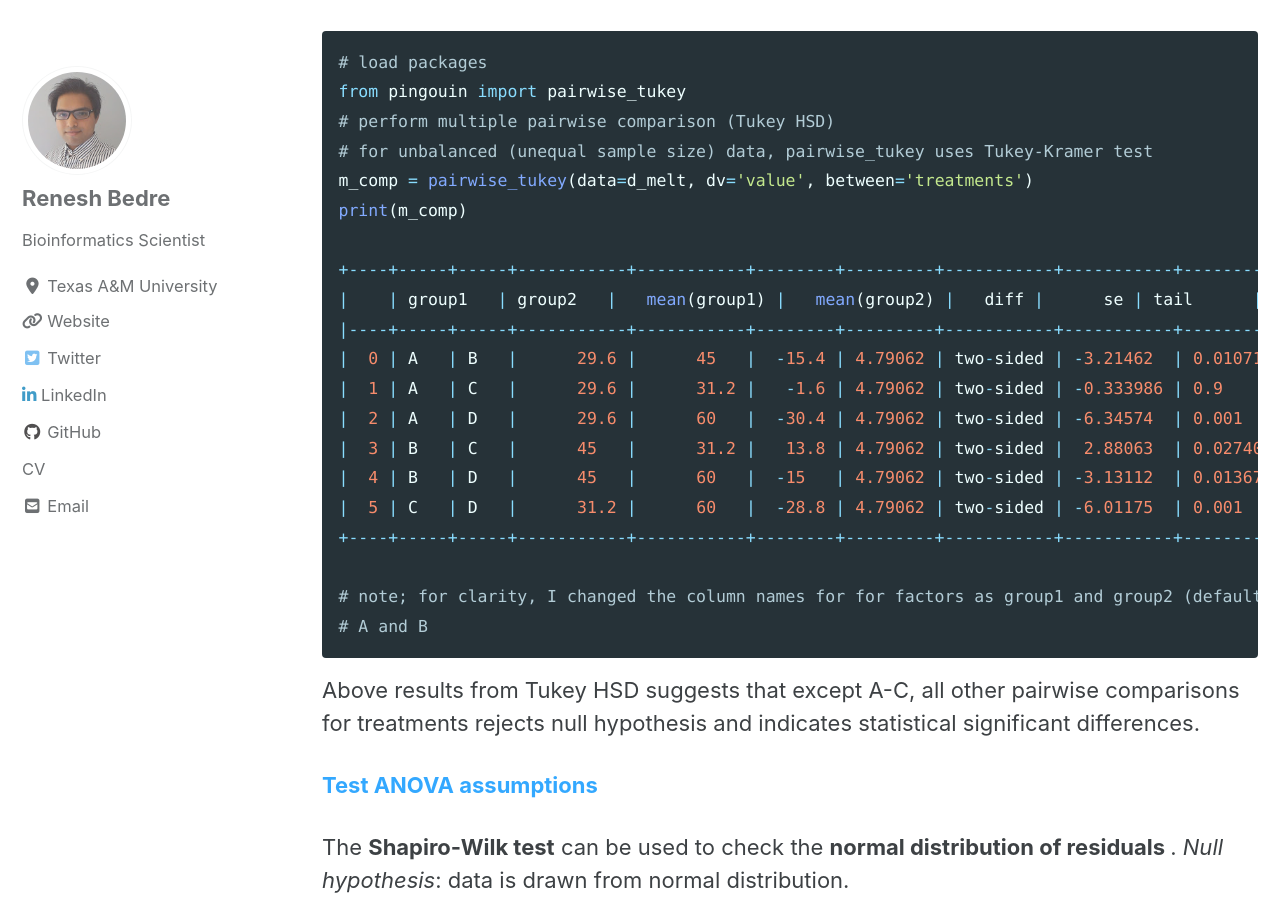
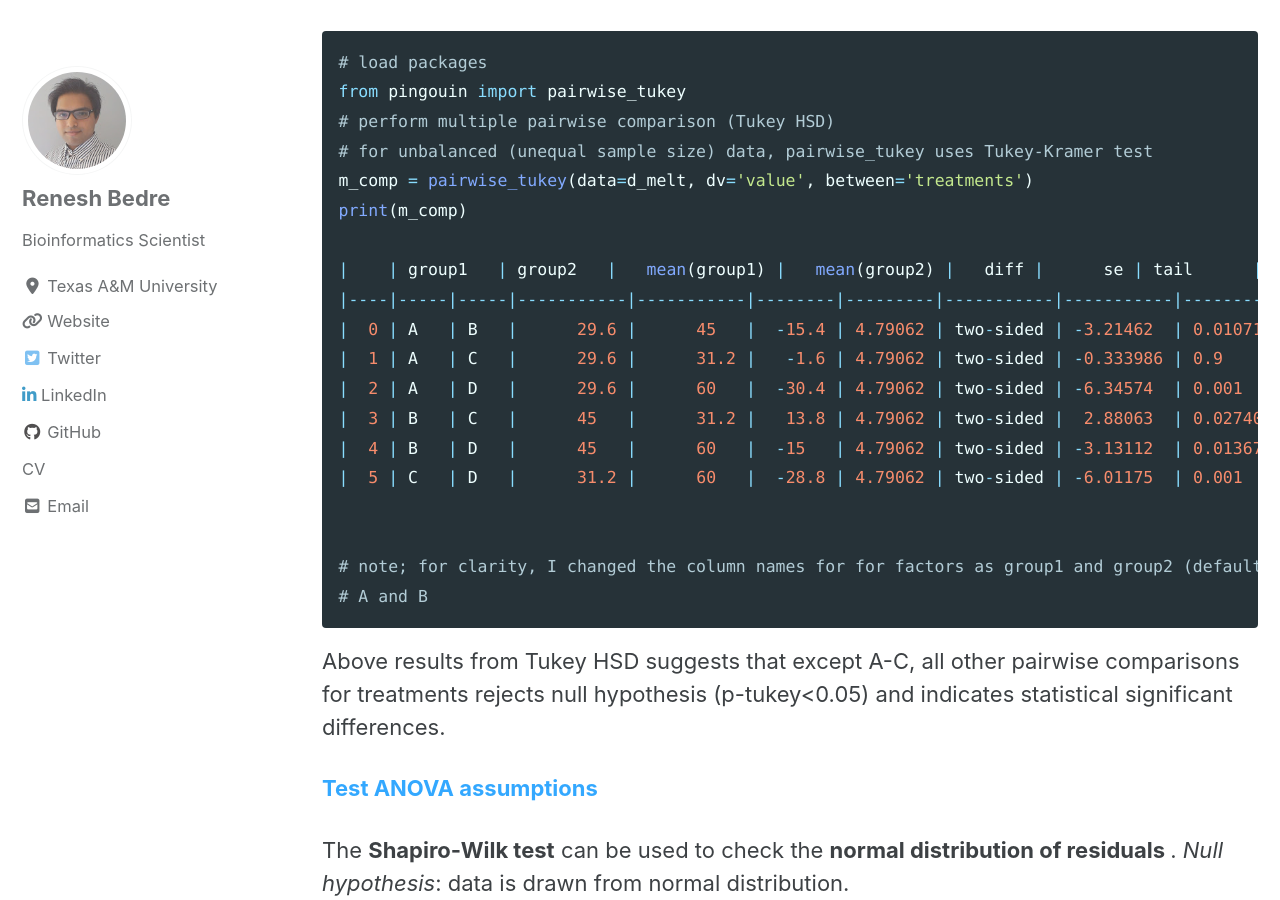
Before and after one commit to reneshbedre/reneshbedre.github.io, a Jekyll site: the page built from _posts/2018-10-22-anova.md, in a window 1280 px wide and 900 px high, scrolled down 3630 px. Built offline with Jekyll 4.4.1, drawn with Linux system fonts in a browser that asks for light colours; cached includes are drawn as plain includes; nearby versions of some CDN libraries; a style sheet for code colours, icons or effects is not loaded; some of the changed text lies outside the part shown.

Commit message:
anova updated

````diff
--- a/_posts/2018-10-22-anova.md
+++ b/_posts/2018-10-22-anova.md
@@ -90,8 +90,8 @@ anova_table
 | C(treatments) | 3.0    | 3010.95 | 1003.650 | 17.49281 | 0.000026 |
 | Residual      | 16.0   | 918.00  | 57.375   | NaN      | NaN      |
 
-# note: if the data is balanced (equal sample size for each group), Type 1, 2, and 3 sums of squares (typ parameter)
-# will produce similar results.
+# note: if the data is balanced (equal sample size for each group), Type 1, 2, and 3 sums of squares
+# (typ parameter) will produce similar results.
 ```
 
 <b>Interpretation</b>: The P-value obtained from ANOVA analysis is significant (P<0.05), and therefore, we conclude
@@ -112,16 +112,15 @@ from pingouin import pairwise_tukey
 m_comp = pairwise_tukey(data=d_melt, dv='value', between='treatments')
 print(m_comp)
 
-+----+-----+-----+-----------+-----------+--------+---------+-----------+-----------+-----------+----------+
 |    | group1   | group2   |   mean(group1) |   mean(group2) |   diff |      se | tail      |         T |   p-tukey |   hedges |
-|----+-----+-----+-----------+-----------+--------+---------+-----------+-----------+-----------+----------|
+|----|-----|-----|-----------|-----------|--------|---------|-----------|-----------|-----------|----------|
 |  0 | A   | B   |      29.6 |      45   |  -15.4 | 4.79062 | two-sided | -3.21462  | 0.010718  | -1.83635 |
 |  1 | A   | C   |      29.6 |      31.2 |   -1.6 | 4.79062 | two-sided | -0.333986 | 0.9       | -0.19079 |
 |  2 | A   | D   |      29.6 |      60   |  -30.4 | 4.79062 | two-sided | -6.34574  | 0.001     | -3.625   |
 |  3 | B   | C   |      45   |      31.2 |   13.8 | 4.79062 | two-sided |  2.88063  | 0.0274098 |  1.64556 |
 |  4 | B   | D   |      45   |      60   |  -15   | 4.79062 | two-sided | -3.13112  | 0.0136793 | -1.78865 |
 |  5 | C   | D   |      31.2 |      60   |  -28.8 | 4.79062 | two-sided | -6.01175  | 0.001     | -3.43421 |
-+----+-----+-----+-----------+-----------+--------+---------+-----------+-----------+-----------+----------+
+
 
 # note; for clarity, I changed the column names for for factors as group1 and group2 (default it will print as
 # A and B
@@ -151,7 +150,7 @@ group1 group2 meandiff  lower    upper  reject
 -->
 
 Above results from Tukey HSD suggests that except A-C, all other pairwise comparisons for treatments rejects null
-hypothesis and indicates statistical significant differences.
+hypothesis (p-tukey<0.05) and indicates statistical significant differences.
 
 <!--
 **Use bioinfokit for performing [one-way ANOVA analysis]({{"/blog/oanova.html" | absolute_url }}) in Python**
````
